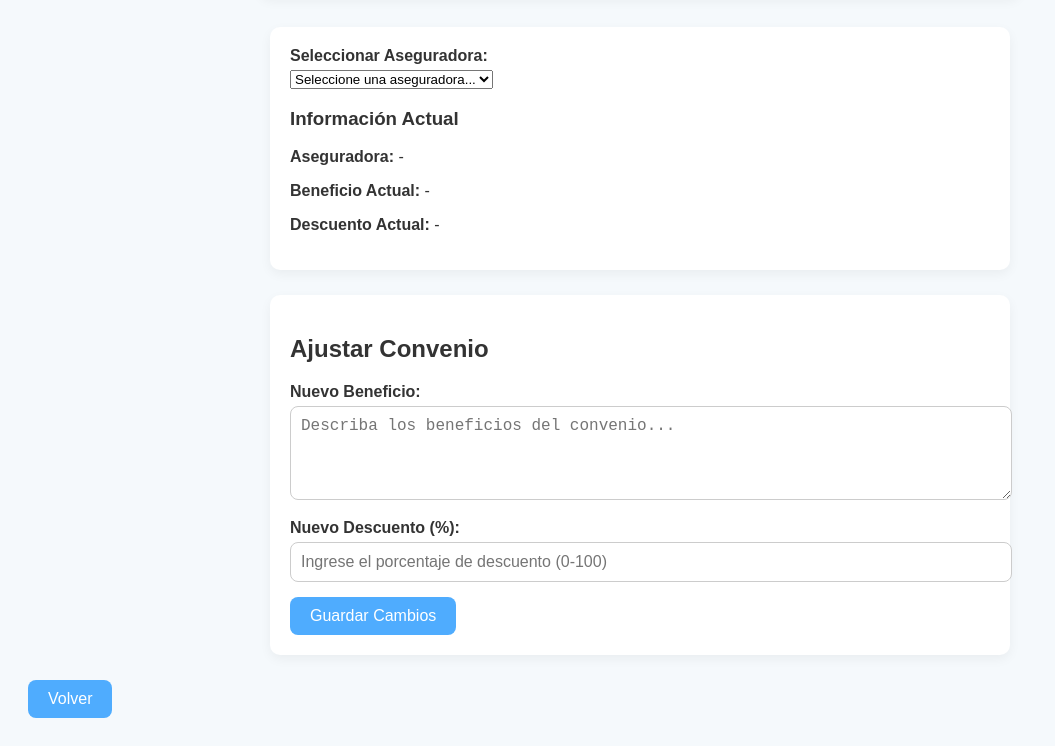
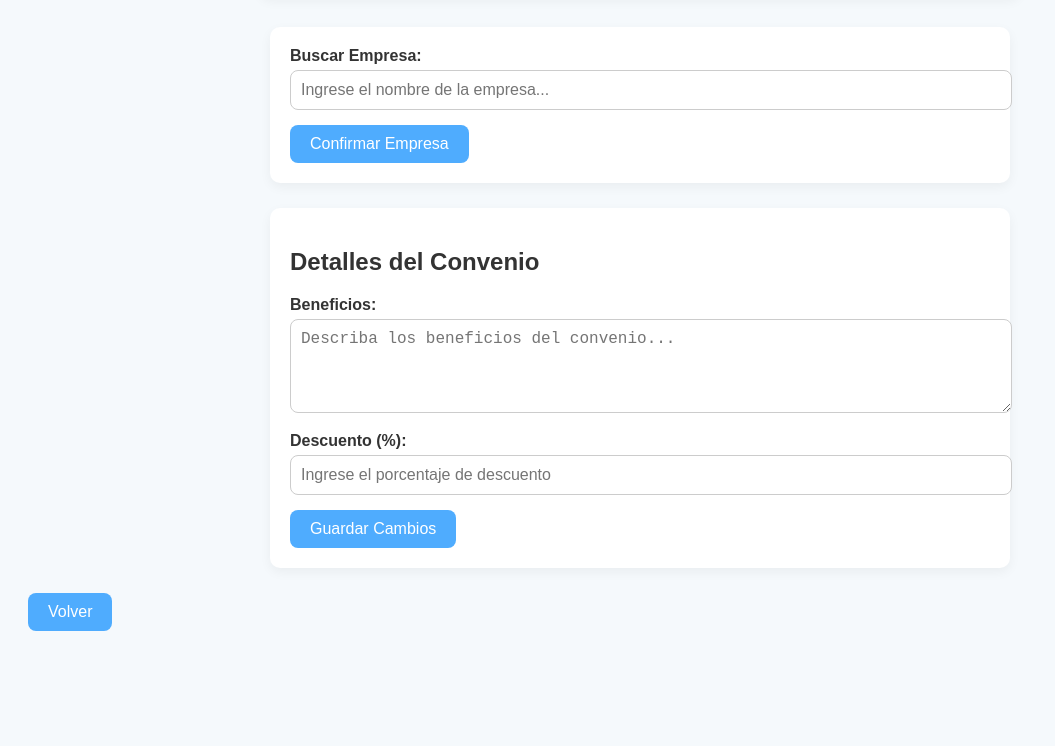
Before and after one commit to Wallens1/BD_02, a plain HTML site: page admin/admin_utils/ajustar_convenios.html in a window 1280 px wide. Shown: the part 193-939 px from the top of the page, without its empty margins (0-1055 px from the left). After the commit the page ends 852 px from the top, so only its background shows below. Drawn offline with Linux system fonts and the light colour scheme.

Commit message:
Update `ajustar_convenios.html`: Revamp empresa search input, simplify convenio fields, and adjust section labels.

```diff
--- a/admin/admin_utils/ajustar_convenios.html
+++ b/admin/admin_utils/ajustar_convenios.html
@@ -15,30 +15,24 @@
 
         <section class="busqueda">
             <div class="campo">
-                <label for="aseguradora">Seleccionar Aseguradora:</label>
-                <select id="aseguradora">
-                    <option value="">Seleccione una aseguradora...</option>
-                </select>
+                <label for="empresa">Buscar Empresa:</label>
+                <input type="text" id="empresa"
+                       placeholder="Ingrese el nombre de la empresa...">
             </div>
-            <div class="info-actual">
-                <h3>Información Actual</h3>
-                <p><strong>Aseguradora:</strong> <span id="nombreActual">-</span></p>
-                <p><strong>Beneficio Actual:</strong> <span id="beneficioActual">-</span></p>
-                <p><strong>Descuento Actual:</strong> <span id="descuentoActual">-</span></p>
-            </div>
+            <button id="confirmarEmpresa">Confirmar Empresa</button>
         </section>
 
         <section class="ajustes">
-            <h2>Ajustar Convenio</h2>
+            <h2>Detalles del Convenio</h2>
             <div class="campo">
-                <label for="beneficios">Nuevo Beneficio:</label>
+                <label for="beneficios">Beneficios:</label>
                 <textarea id="beneficios" rows="4"
                     placeholder="Describa los beneficios del convenio..."></textarea>
             </div>
             <div class="campo">
-                <label for="descuento">Nuevo Descuento (%):</label>
-                <input type="number" id="descuento" min="0" max="100" step="0.01"
-                    placeholder="Ingrese el porcentaje de descuento (0-100)">
+                <label for="descuento">Descuento (%):</label>
+                <input type="number" id="descuento"
+                       placeholder="Ingrese el porcentaje de descuento">
             </div>
             <button id="guardarCambios">Guardar Cambios</button>
         </section>
```
